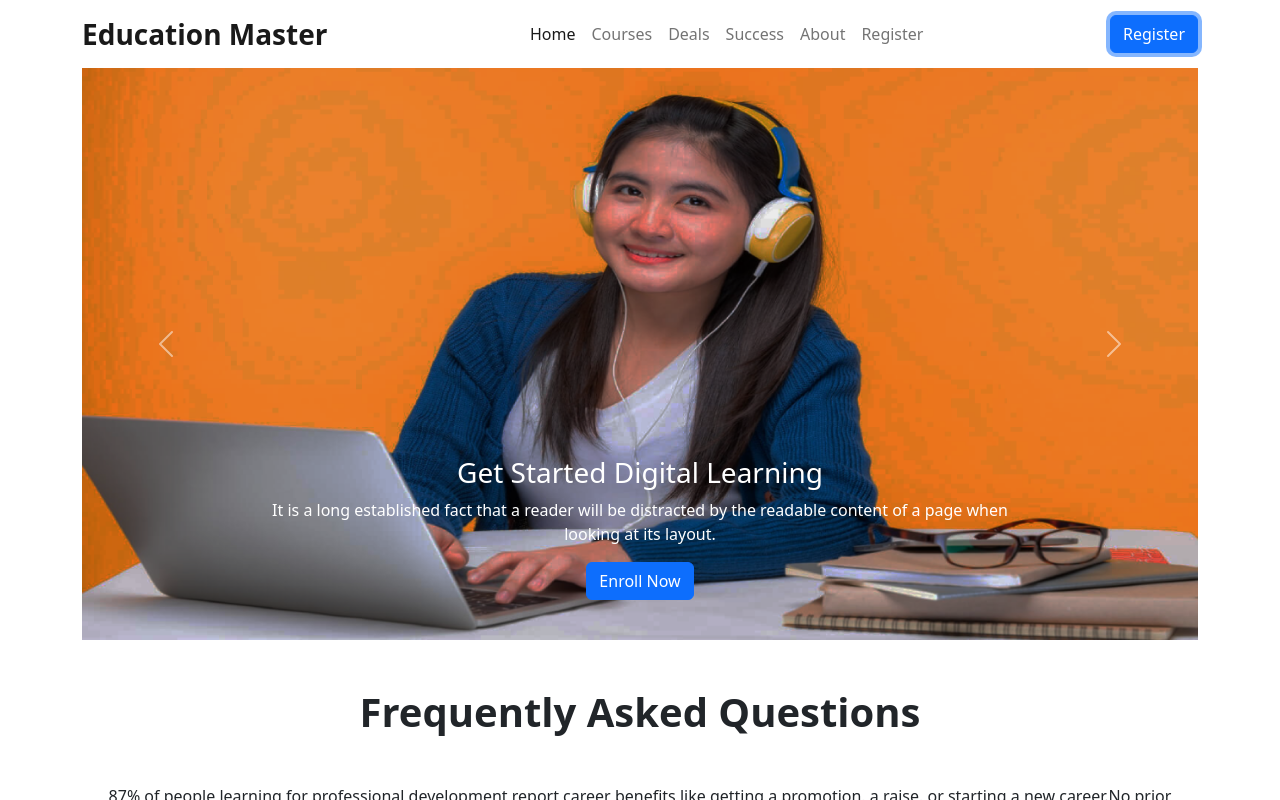
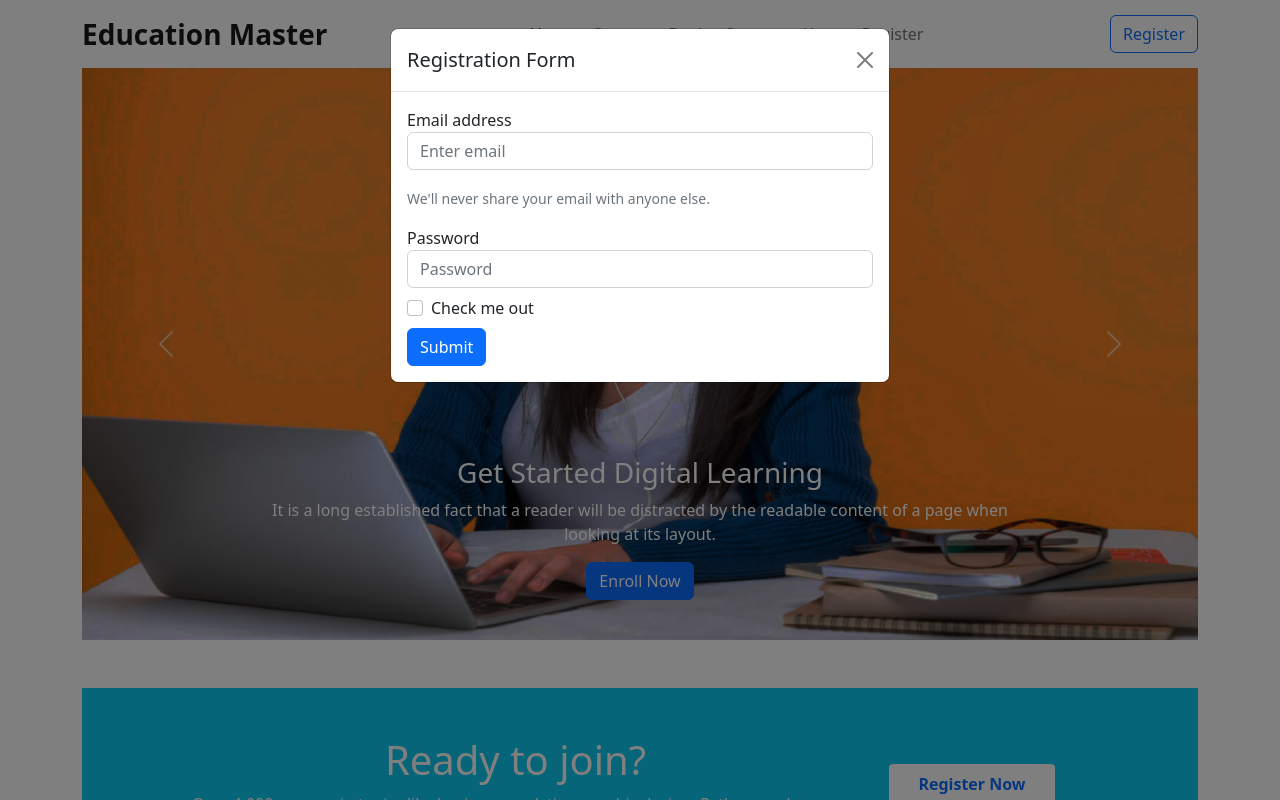
Before and after one commit to Turjo-abhishek/EdTech-for-assignment3, a plain HTML site: page index.html in a window 1280 px wide. Both pictures are taken after a click on the button "Register". Shown: the top 800 px of the page. Drawn offline with nearby package versions, Linux system fonts and the light colour scheme.

Commit message:
added one of the hardest part.the registration part with modal.

```diff
--- a/index.html
+++ b/index.html
@@ -17,6 +17,39 @@
     ></script>
 </head>
 <body>
+    <!-- Modal -->
+    <div class="modal fade" id="exampleModal" tabindex="-1" aria-labelledby="exampleModalLabel" aria-hidden="true">
+        <div class="modal-dialog">
+          <div class="modal-content">
+            <div class="modal-header">
+              <h5 class="modal-title" id="exampleModalLabel">Registration Form</h5>
+              <button type="button" class="btn-close" data-bs-dismiss="modal" aria-label="Close"></button>
+            </div>
+            <div class="modal-body">
+              <form>
+                <div class="form-group">
+                  <label for="exampleInputEmail1">Email address</label>
+                  <input type="email" class="form-control mb-3" id="exampleInputEmail1" aria-describedby="emailHelp" placeholder="Enter email">
+                  <small id="emailHelp" class="form-text text-muted">We'll never share your email with anyone else.</small>
+                </div>
+                <div class="form-group mt-3">
+                  <label for="exampleInputPassword1">Password</label>
+                  <input type="password" class="form-control" id="exampleInputPassword1" placeholder="Password">
+                </div>
+                <div class="form-group form-check my-2">
+                  <input type="checkbox" class="form-check-input" id="exampleCheck1">
+                  <label class="form-check-label" for="exampleCheck1">Check me out</label>
+                </div>
+                <button type="submit" class="btn btn-primary">Submit</button>
+              </form>
+            </div>
+            <!-- <div class="modal-footer">
+            <button type="button" class="btn btn-secondary" data-bs-dismiss="modal">Close</button>
+            <button type="button" class="btn btn-primary">Save changes</button>
+            </div> -->
+          </div>
+          </div>
+      </div>
     <header>
         <!-- Navbar start -->
         <nav class="container navbar fixed-top navbar-expand-lg bg-white ">
@@ -135,6 +168,28 @@
               </div>
             </section>
             <!-- slider end -->
+            <!-- Register Start -->
+            <section class="my-5 container bg-info align-items-center" id="register">
+                <div class="p-5">
+                <div class="d-flex flex-column flex-lg-row align-items-center">
+                    <div class="col-lg-9 col-sm-8 text-white text-center text-lg-left">
+                    <h1>Ready to join?</h1>
+                    <p>
+                        Over 4,000 courses in topics like business analytics, graphic
+                        design, Python, and more.
+                    </p>
+                    </div>
+                    <form class="col-lg-3 col-sm-4">
+                    <button type="button"
+                        class="col-lg-8 me-auto border border-0 rounded-1 bg-white text-primary fw-bold py-2" data-bs-toggle="modal" data-bs-target="#exampleModal"
+                    >
+                        Register Now
+                    </button>
+                    </form>
+                </div>
+                </div>
+            </section>
+            <!-- Register End -->
             <!-- FAQ start -->
 
             <section class="container">
```
